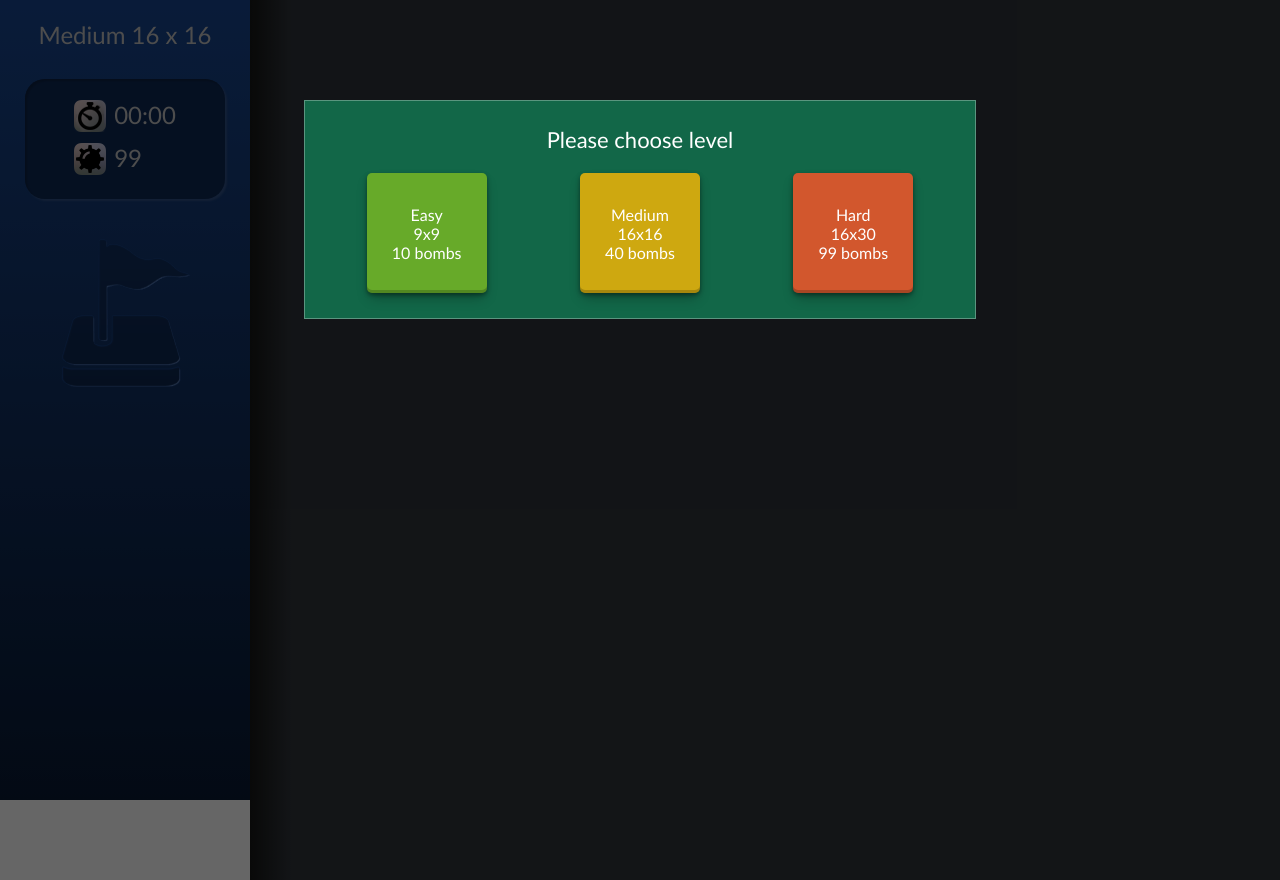
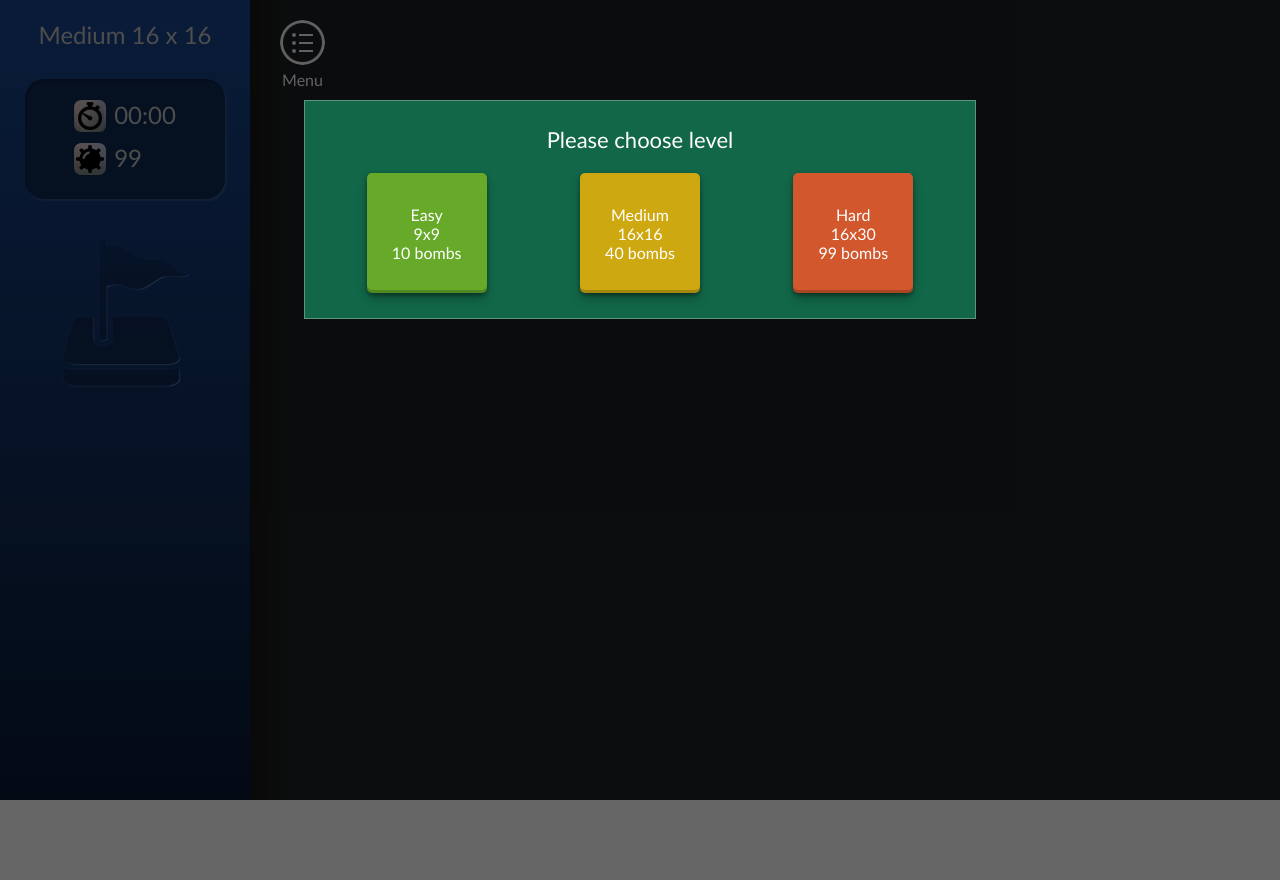
Before and after one commit to jatu-studiobox/minesweeper2, a plain HTML site: page index.html in a window 1280 px wide. After the commit the page ends 800 px from the top, so only its background shows below. Drawn offline with Linux system fonts and the light colour scheme.

Commit message:
Add menu icon

```diff
--- a/app.js
+++ b/app.js
@@ -7,6 +7,8 @@ const loadGameArea = (gameType) => {
     const modalResult = document.getElementById("modalResult");
     const textResult = document.getElementById("textResult");
     const btnViewResult = document.getElementById("btnViewResult");
+    const btnNewGame = document.getElementById("btnNewGame");
+    const menu = document.querySelector(".menu");
 
     let width = 0;
     let height = 0;
@@ -447,6 +449,15 @@ const loadGameArea = (gameType) => {
     btnViewResult.addEventListener('click', e => {
         setDisplayModalResult(false);
     });
+
+    btnNewGame.addEventListener('click', e => {
+        setDisplayModalResult(false);
+        setDisplaySettingsModal(true);
+    });
+
+    menu.addEventListener('click', e => {
+        setDisplaySettingsModal(true);
+    });
 };
 
 const setHeaderTitle = (gameType) => {
@@ -473,6 +484,9 @@ const setDisplaySettingsModal = (bValue) => {
 const clearGameArea = () => {
     console.log("Clear game area");
     const gridPlay = document.getElementById("gridPlay");
+    gridPlay.classList.remove("easy");
+    gridPlay.classList.remove("medium");
+    gridPlay.classList.remove("hard");
     gridPlay.innerHTML = "";
 };
 
--- a/index.html
+++ b/index.html
@@ -34,6 +34,10 @@
             <div class="logo-box"></div>
         </div>
         <div class="right-area">
+            <div class="menu-block">
+                <div class="menu"></div>
+                <div class="menu-text">Menu</div>
+            </div>
             <div class="grid" id="gridPlay"></div>
         </div>
     </div>
--- a/style.css
+++ b/style.css
@@ -17,17 +17,17 @@ body {
 }
 
 .left-area {
-    height: 100%;
+    /* height: 100%; */
     flex: 0 0 250px;
     background-image: linear-gradient(#17458f, #081933);
     text-align: center;
 }
 
 .right-area {
-    height: 100%;
+    /* height: 100%; */
     width: 100%;
-    padding: 40px 30px;
-    background: linear-gradient(90deg, rgb(22, 22, 22) 0%, rgba(47, 52, 58, 1) 4%, rgba(47, 52, 58, 1) 100%);
+    padding: 20px 30px 0px;
+    background: linear-gradient(90deg, rgb(22, 22, 22) 0%, rgba(29, 32, 34, 1) 4%, rgba(29, 32, 34, 1) 100%);
 }
 
 .header-title {
@@ -375,3 +375,33 @@ body {
     transform: scale(0.96);
     /* box-shadow: rgba(0, 0, 0, 0.19) 0px 9px 19px, rgba(0, 0, 0, 0.23) 0px 5px 5px; */
 }
+
+.menu-block {
+    display: flex;
+    flex-direction: column;
+    width: 45px;
+    margin-bottom: 10px;
+}
+
+.menu {
+    display: block;
+    height: 45px;
+    width: 45px;
+    margin: auto;
+    border-radius: 50%;
+    background-color: transparent;
+    background-image: url('./menu-icon.png');
+    background-repeat: no-repeat;
+    background-position: center;
+    cursor: pointer;
+}
+
+.menu:hover {
+    background-color: #585B5E;
+}
+
+.menu-text {
+    padding-top: 5px;
+    color: #F6F2F6;
+    text-align: center;
+}
```
Also changed, not shown: menu-icon.png (added).
